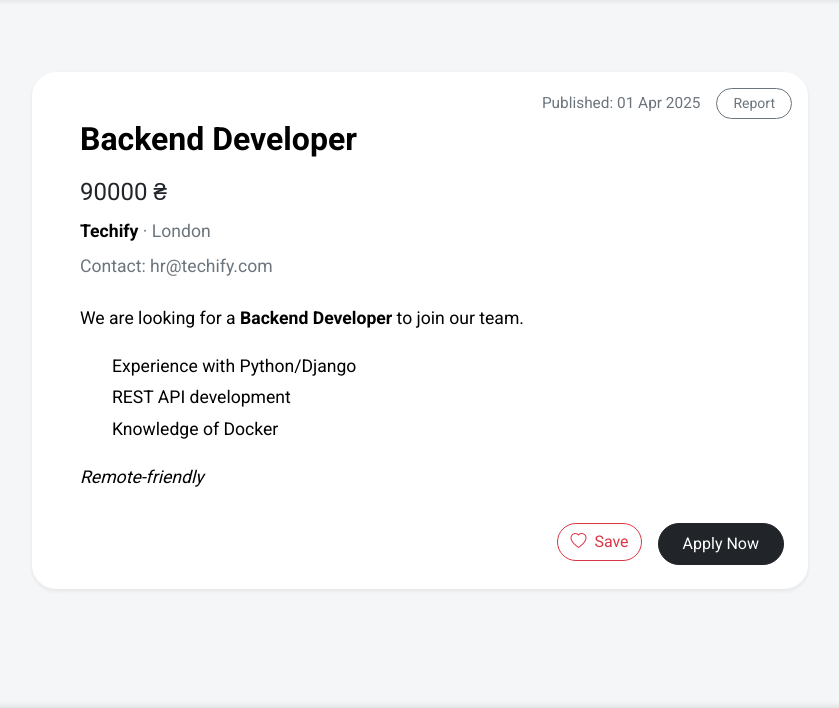
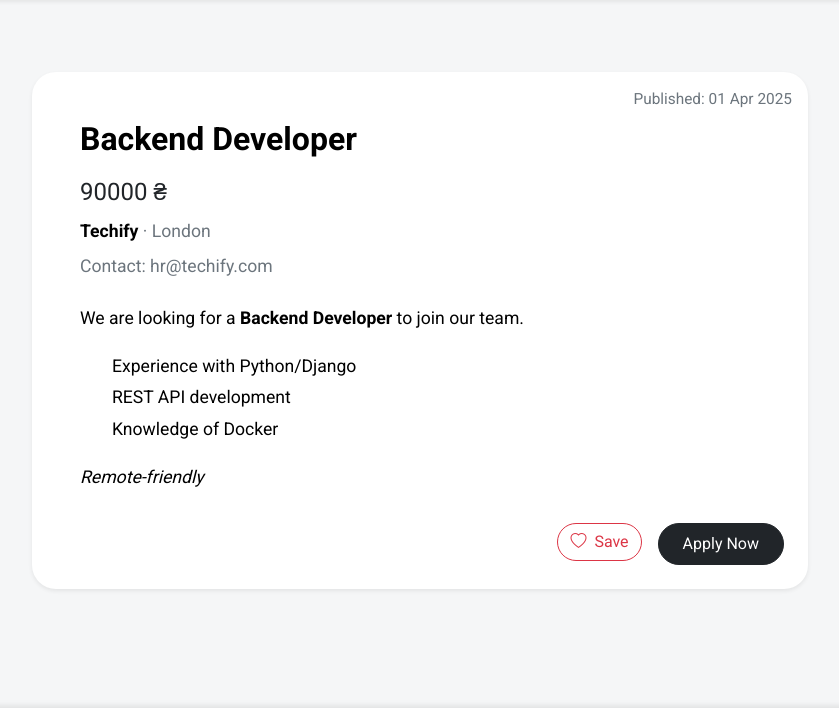
Before and after one commit to PrimeGlorious/ProForge, a Django app: page /employers/vacancies/1/ in a window 1280 px wide. Shown: the part 184-892 px from the top of the page, without its empty margins (220-1059 px from the left). Run offline with Django 5.2, Linux system fonts and the light colour scheme; data comes from the database, SQL or seed files in the repository; some libraries are stand-ins or nearby versions.

Commit message:
Remove 'report' button

```diff
--- a/templates/employers/vacancies_detail.html
+++ b/templates/employers/vacancies_detail.html
@@ -7,7 +7,6 @@
 
         <div class="position-absolute top-0 end-0 mt-3 me-3 d-flex align-items-center gap-3">
           <span class="text-muted small">Published: {{ vacancy.created_at|date:"d M Y" }}</span>
-          <button class="btn btn-sm btn-outline-secondary rounded-pill px-3">Report</button>
         </div>
 
         {% if vacancy.title %}
```
